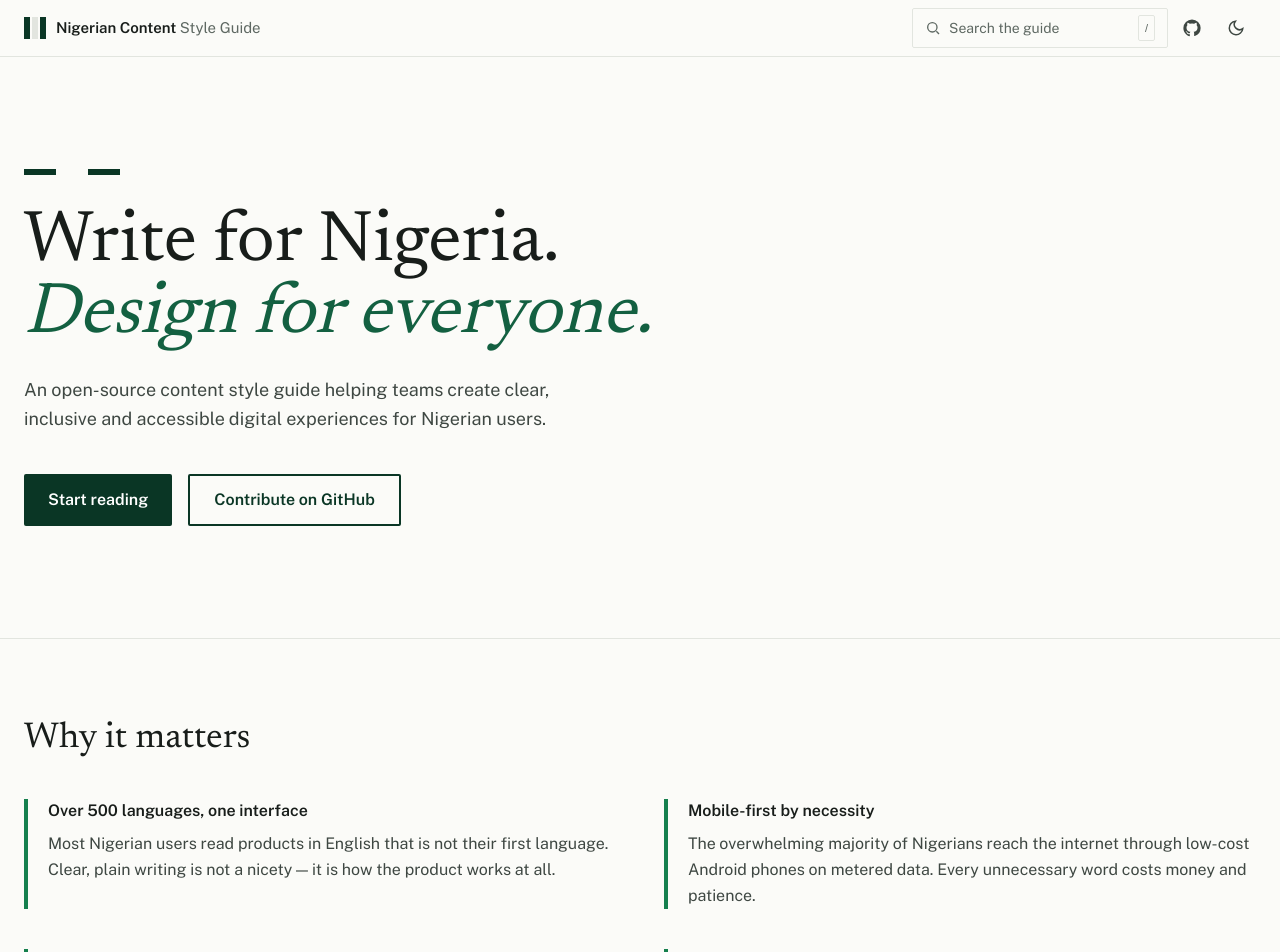
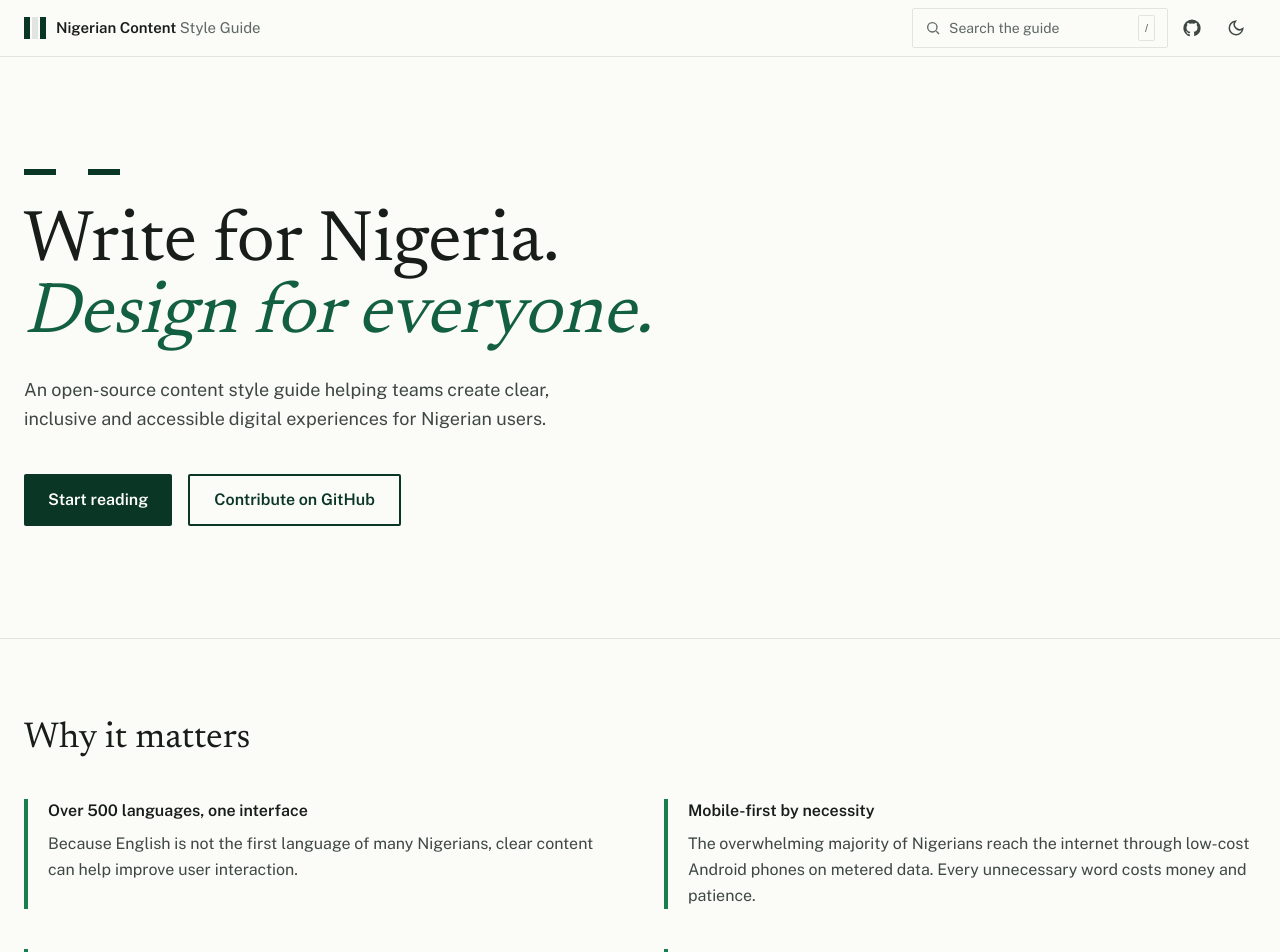
Before and after one commit to omoadejimi/ncsg, a Next.js app: page / in a window 1280 px wide. Shown: the top 952 px of the page. Built offline with nearby package versions, Linux system fonts and the light colour scheme; a web font is replaced by a local one.

Commit message:
Update body text for clarity on language use

```diff
--- a/src/app/page.tsx
+++ b/src/app/page.tsx
@@ -46,7 +46,7 @@ const featured = [
 const whyItMatters = [
   {
     title: "Over 500 languages, one interface",
-    body: "Most Nigerian users read products in English that is not their first language. Clear, plain writing is not a nicety — it is how the product works at all.",
+    body: "Because English is not the first language of many Nigerians, clear content can help improve user interaction.",
   },
   {
     title: "Mobile-first by necessity",
```
